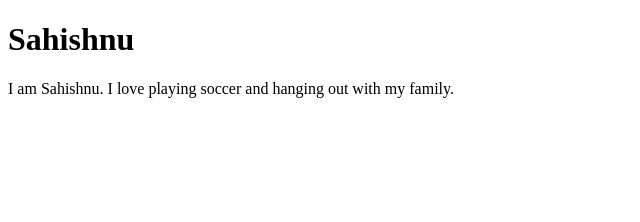
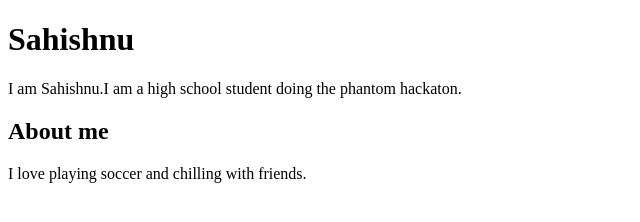
Before and after one commit to Sahishnu07/my-portfolio, a plain HTML site: page index.html in a window 1280 px wide. Shown: the whole page, without its empty margins (0-640 px from the left). Drawn offline with Linux system fonts and the light colour scheme.

Commit message:
add an about me section

```diff
--- a/index.html
+++ b/index.html
@@ -5,6 +5,8 @@
 	</head>
 	<body>
 		<h1>Sahishnu</h1>
-		<p>I am Sahishnu. I love playing soccer and hanging out with my family.</p>
-	</body>
+		<p>I am Sahishnu.I am a high school student doing the phantom hackaton.</p>
+        <h2>About me</h2>
+        <p>I love playing soccer and chilling with friends.</p>
+    </body>
 </html>
```
